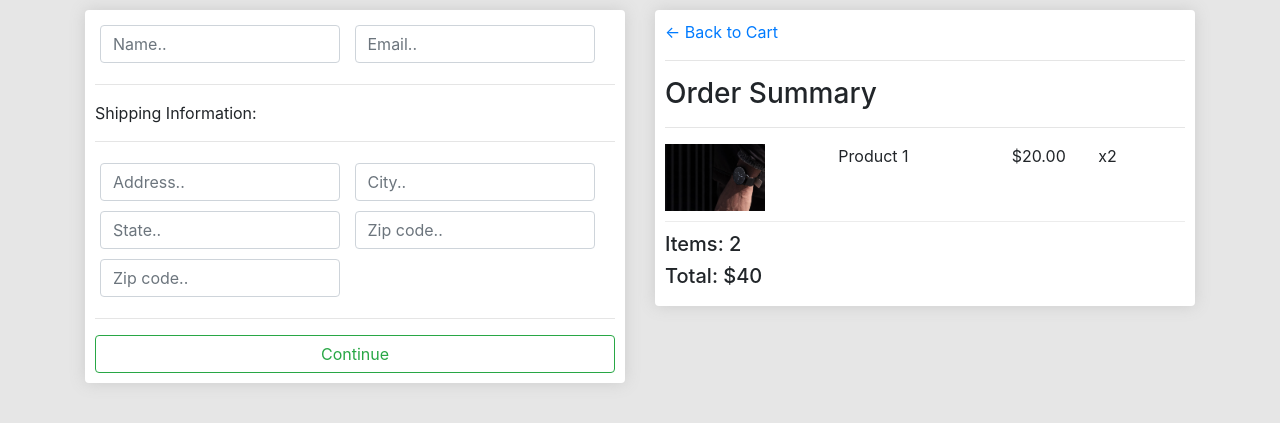
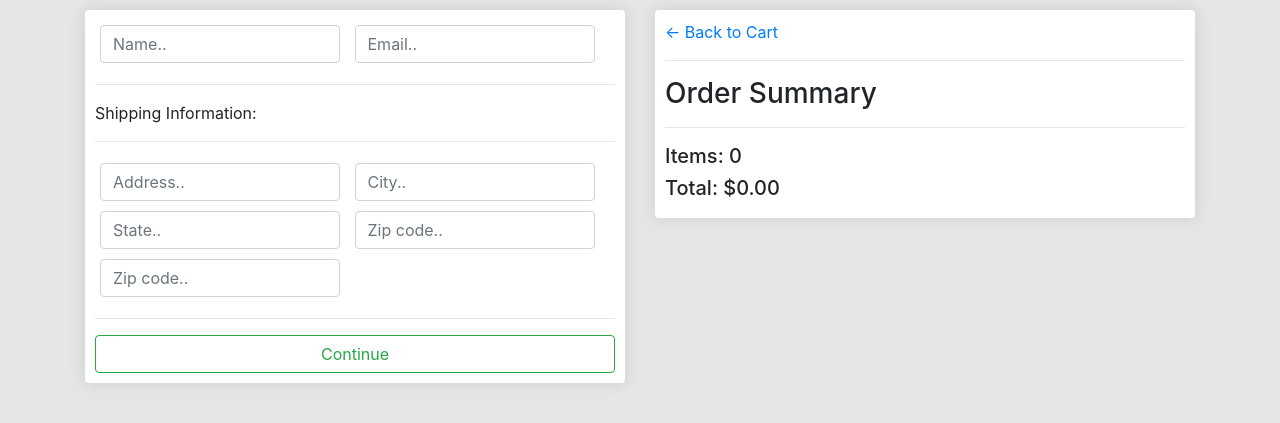
Before and after one commit to kaybrian/DjangoEcom, a Django app: page /checkout in a window 1280 px wide. Shown: the part 57-480 px from the top of the page. Run offline with Django 3.2, Linux system fonts and the light colour scheme; some libraries are stand-ins or nearby versions.

Commit message:
check out and the cart are fully working

```diff
--- a/store/templates/store/chart.html
+++ b/store/templates/store/chart.html
@@ -13,8 +13,8 @@
 
             <table class="table">
                 <tr>
-                    <th><h5>Items: <strong>6</strong></h5></th>
-                    <th><h5>Total: <strong>$536</strong></h5></th>
+                    <th><h5>Items: <strong>{{order.get_cart_items}}</strong></h5></th>
+                    <th><h5>Total: <strong>${{order.get_cart_total|floatformat:2}}</strong></h5></th>
                     <th>
                         <a class="btn btn-success float-right" href="{% url 'store:checkout' %}">checkout</a>
                     </th>
@@ -49,7 +49,7 @@
                         <img class="chg-quantity" src="{% static 'images/down.svg' %}" alt="" srcset="">
                     </div>
                 </div>
-                <div style="flex:1">$40</div>
+                <div style="flex:1">${{item.get_total}}</div>
             </div>
             {% endfor %}
         </div>
--- a/store/templates/store/checkout.html
+++ b/store/templates/store/checkout.html
@@ -56,20 +56,22 @@
             <h3>Order Summary </h3>
             <hr>
 
+            {% for item in items %}
             <div class="cart-row">
-                <div style="flex:2"><img class="row-img" src="{% static 'images/watch1.png' %}"></div>
+                <div style="flex:2"><img class="row-img" src="{{item.product.imageUrl}}"></div>
                 <div style="flex:2">
-                    <p>Product 1</p>
+                    <p>{{item.product.name}}</p>
                 </div>
                 <div style="flex:1">
-                    <p>$20.00</p>
+                    <p>{{item.product.price}}</p>
                 </div>
                 <div style="flex:1">
-                    <p>x2</p>
+                    <p>{{item.quantity}}</p>
                 </div>
             </div>
-            <h5>Items: 2</h5>
-            <h5>Total: $40</h5>
+            {% endfor %}
+            <h5>Items: {{order.get_cart_items}}</h5>
+            <h5>Total: ${{order.get_cart_total|floatformat:2}}</h5>
         </div>
     </div>
 
--- a/store/views.py
+++ b/store/views.py
@@ -16,9 +16,22 @@ def chart(request):
 
     else:
         items = []
-    context = {'items':items}
+        order = {'get_cart_total':0,'get_cart_items':0}
+
+
+    context = {'items':items, 'order':order}
     return render(request, 'store/chart.html',context)
 
 def checkout(request):
-    context = {}
+    if request.user.is_authenticated:
+        customer = request.user.customer
+        order, created = Order.objects.get_or_create(customer=customer,complete=False )
+        items = order.orderitem_set.all()
+
+    else:
+        items = []
+        order = {'get_cart_total':0,'get_cart_items':0}
+
+
+    context = {'items':items, 'order':order}
     return render(request, 'store/checkout.html',context)
```
Also changed, not shown: store/models.py (+19 -0 lines), db.sqlite3.
